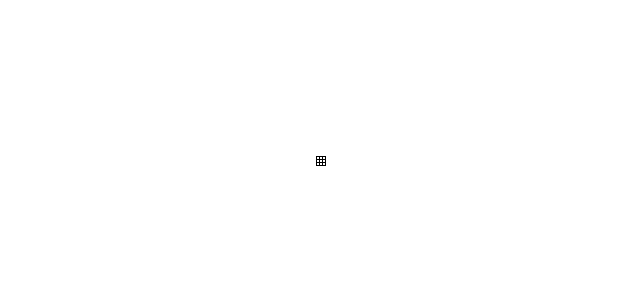
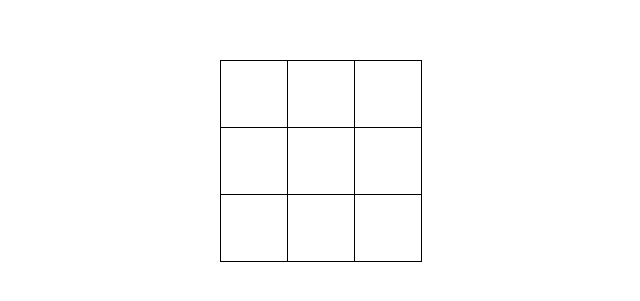
Before and after one commit to Brentably/PersonalProjects, a React (Create React App) app in the folder react-tictactoe/: page / in a window 1280 px wide. Shown: the part 239-540 px from the top of the page, without its empty margins (319-959 px from the left). Built offline with nearby package versions, Linux system fonts and the light colour scheme.

Commit message:
started tic tac toe game with react

```diff
--- a/react-tictactoe/src/App.js
+++ b/react-tictactoe/src/App.js
@@ -4,7 +4,7 @@ import './App.css';
 
 function App() {
   return (
-    <div class="container">
+    <div className="container">
       <TicTacToe />
     </div>
   );
--- a/react-tictactoe/src/TicTacToe/index.js
+++ b/react-tictactoe/src/TicTacToe/index.js
@@ -1,26 +1,61 @@
 import React from 'react';
 import './style.css'
 
-function TicTacToe() {
+class Square extends React.Component {
+    constructor(props){
+        super()
+        this.props = props
+        this.state = {
+            letter: ""
+        }
+        this.mark = this.mark.bind(this)
+    }
+    mark(num) {
+        console.log(num)
+    }
+    render() {
     return (
-        <table>
+        <td onClick={() => this.mark(this.props.number)}><div>{this.state.letter}</div></td>
+    )
+    }
+}
+
+class TicTacToe extends React.Component {
+    constructor() {
+        super()
+        this.state = {
+            xGoes: true
+        }
+        this.handleClick = this.handleClick.bind(this)
+    }
+    handleClick(e) {
+        const box = e.target.firstChild;
+        box.innerHTML = this.state.xGoes ? "X" : "O"
+        this.setState({xGoes: !this.state.xGoes})
+    }
+    render() {
+    return (
+        <table onClick={this.handleClick}>
+            <tbody>
             <tr>
-                <td></td>
-                <td></td>
-                <td></td>
+                <Square key={1} number={0} />
+                <Square key={2} number={1} />
+                <Square key={3} number={2} />
             </tr>
             <tr>
-                <td></td>
-                <td></td>
-                <td></td>
+                <Square key={4} number={3} />
+                <Square key={5} number={4} />
+                <Square key={6} number={5} />
             </tr>
             <tr>
-                <td></td>
-                <td></td>
-                <td></td>
+                <Square key={7} number={6} />
+                <Square key={8} number={7} />
+                <Square key={9} number={8} />
             </tr>
+            </tbody>
         </table>
     )
+    }
 }
 
 export default TicTacToe
--- a/react-tictactoe/src/TicTacToe/style.css
+++ b/react-tictactoe/src/TicTacToe/style.css
@@ -2,6 +2,18 @@ table {
   border-collapse: collapse;
 }
 
-table, tr, td {
+table, th, td {
   border: 1px solid black;
 }
+
+td {
+    width: 4em;
+    height: 4em;
+    text-align: center;
+}
+
+td > div {
+    width: min-content;
+    margin: auto;
+    font-size: 3em;
+}
```
